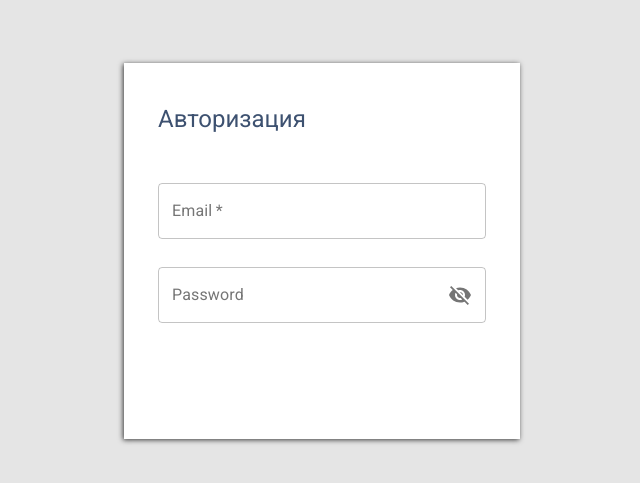
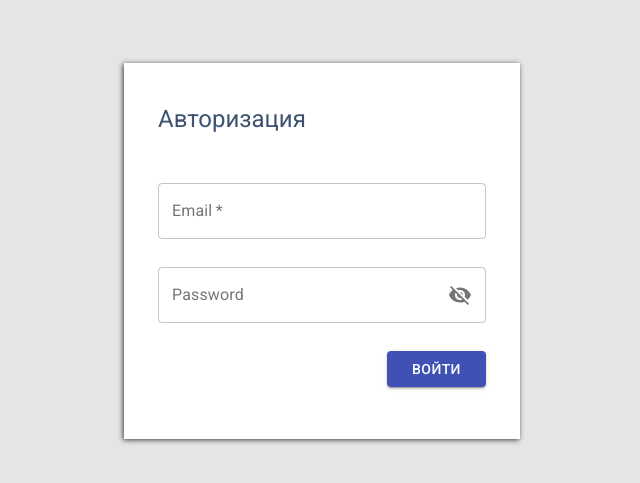
Before and after one commit to madjack99/kit-systems, a React (Create React App) app: page / in a window 1280 px wide. Shown: the part 149-632 px from the top of the page, without its empty margins (318-958 px from the left). Built offline with nearby package versions, Linux system fonts and the light colour scheme.

Commit message:
feat: add submit button to Login

```diff
--- a/src/components/Login.tsx
+++ b/src/components/Login.tsx
@@ -1,26 +1,27 @@
 import React from 'react';
 
-import Typography from '@material-ui/core/Typography';
 import { makeStyles } from '@material-ui/core/styles';
-import TextField from '@material-ui/core/TextField/TextField';
 import {
   FormControl,
   InputLabel,
   OutlinedInput,
   InputAdornment,
   IconButton,
+  Button,
+  Typography,
+  TextField,
 } from '@material-ui/core';
 import Visibility from '@material-ui/icons/Visibility';
 import VisibilityOff from '@material-ui/icons/VisibilityOff';
 
 const useStyles = makeStyles((theme) => ({
-  login: {
+  loginBackground: {
     display: 'flex',
     width: '100vw',
     height: '100vh',
     backgroundColor: theme.palette.greyBackground.main,
   },
-  form: {
+  loginContents: {
     width: 396,
     height: 376,
     margin: 'auto',
@@ -28,13 +29,21 @@ const useStyles = makeStyles((theme) => ({
     backgroundColor: '#fff',
     boxShadow: '-1px 1px 5px 0px rgba(0,0,0,0.75)',
   },
-  form__title: {
+  title: {
     margin: '0 0 48px',
     color: '#3D5170',
+  },
+  form: {
+    textAlign: 'right',
   },
   form__input: {
     width: '100%',
     margin: '0 0 28px',
+  },
+  form__submit: {
+    width: 99,
+    height: 36,
+    padding: '10px 15px',
   },
 }));
 
@@ -69,12 +78,12 @@ const Login = (): JSX.Element => {
   };
 
   return (
-    <div className={classes.login}>
-      <div className={classes.form}>
-        <Typography variant='h5' component='h1' className={classes.form__title}>
+    <div className={classes.loginBackground}>
+      <div className={classes.loginContents}>
+        <Typography variant='h5' component='h1' className={classes.title}>
           Авторизация
         </Typography>
-        <form>
+        <form className={classes.form}>
           <TextField
             label='Email'
             type='email'
@@ -105,9 +114,17 @@ const Login = (): JSX.Element => {
                   </IconButton>
                 </InputAdornment>
               }
+              required
               labelWidth={70}
             />
           </FormControl>
+          <Button
+            variant='contained'
+            color='primary'
+            className={classes.form__submit}
+          >
+            Войти
+          </Button>
         </form>
       </div>
     </div>
```
